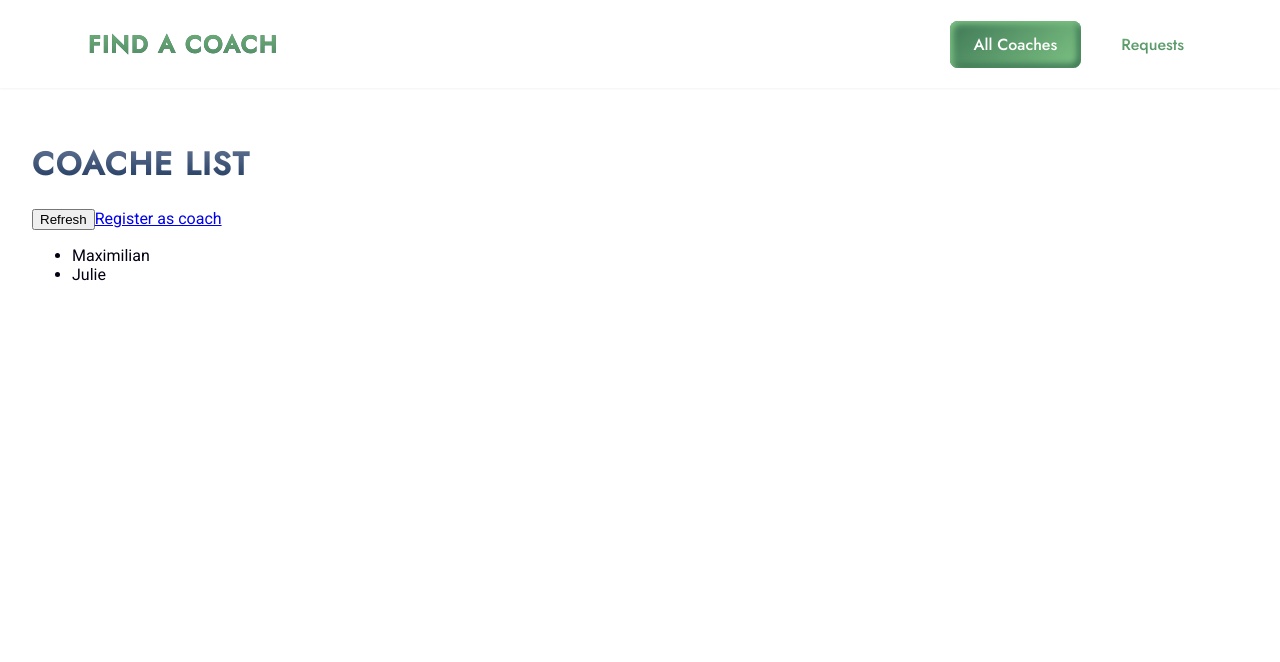
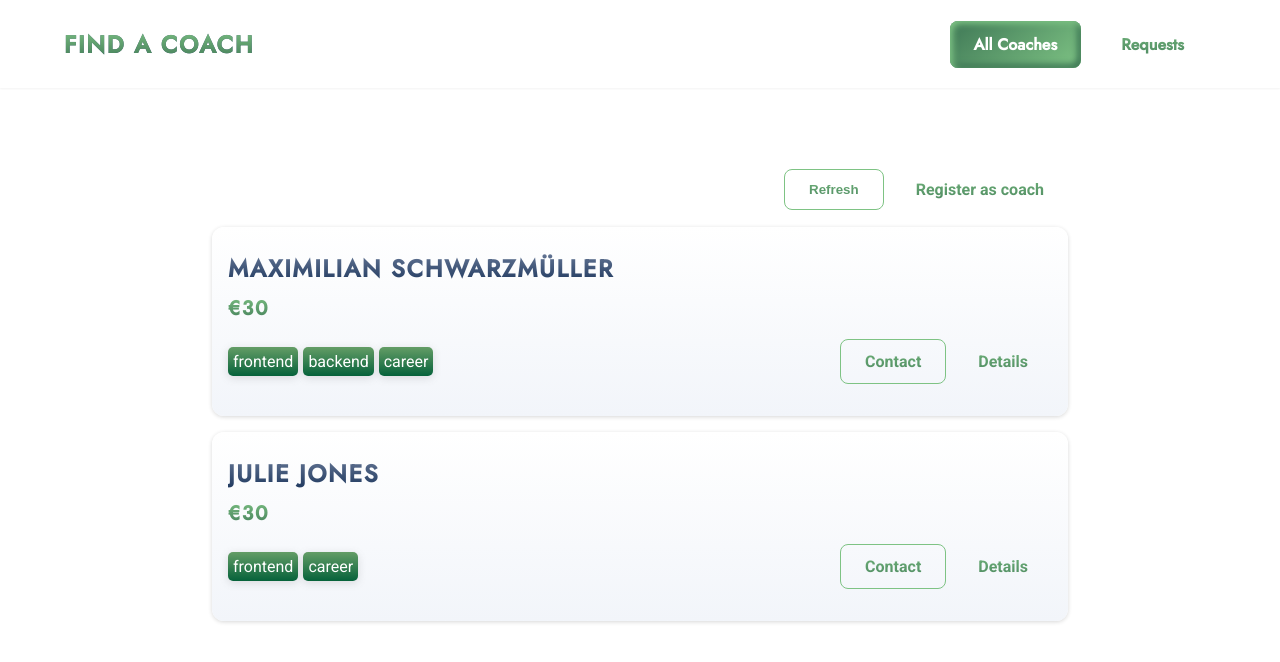
Before and after one commit to IyanTheekshana/find-a-couch, a Vue app: page /coaches in a window 1280 px wide. Shown: the top 662 px of the page. Built offline with nearby package versions, Linux system fonts and the light colour scheme.

Commit message:
added base card and base button

```diff
--- a/src/App.vue
+++ b/src/App.vue
@@ -50,14 +50,27 @@ h6 {
   letter-spacing: 0.1rem;
 }
 
-.card {
+h1 {
+  font-size: 2rem;
+}
+
+/* .card {
   background: linear-gradient(140deg, #02889b, #06c2ae);
   color: #fff;
-}
+} */
 
 main {
-  max-width: 1400px;
+  max-width: 1000px;
   padding: 2rem;
   margin: 0 auto;
 }
+
+.container {
+  margin: auto;
+}
+
+a,
+button {
+  cursor: pointer;
+}
 </style>
--- /dev/null
+++ b/src/components/coaches/CoachItem.vue
@@ -0,0 +1,117 @@
+<template>
+  <li>
+    <h3>{{ fullName }}</h3>
+    <h4>&euro;{{ rate }}</h4>
+
+    <div class="actions">
+      <div>
+        <span v-for="area in areas" :key="area">{{ area }}</span>
+      </div>
+      <div>
+        <base-button mode="outline" link :to="coachContactLink"
+          >Contact</base-button
+        >
+        <base-button mode="flat" link :to="coachDetailsLink"
+          >Details</base-button
+        >
+      </div>
+    </div>
+  </li>
+</template>
+
+<script>
+export default {
+  props: ["id", "firstName", "lastName", "rate", "areas"],
+  computed: {
+    fullName() {
+      return this.firstName + " " + this.lastName;
+    },
+    coachContactLink() {
+      return this.$route.path + "/" + this.id + "/contact";
+    },
+    coachDetailsLink() {
+      return this.$route.path + "/" + this.id;
+    },
+  },
+  data() {
+    return {};
+  },
+};
+</script>
+
+<style scoped>
+span {
+  background: linear-gradient(to top, #06623b, #649d66);
+  padding: 5px;
+  border: none;
+  color: white;
+  border-radius: 5px;
+  box-shadow: rgba(99, 99, 99, 0.2) 0px 2px 8px 0px;
+}
+span:not(:last-child) {
+  margin-right: 5px;
+}
+
+li {
+  margin: 1rem 0;
+  border: none;
+  border-radius: 12px;
+  padding: 1rem;
+  background: linear-gradient(to top, #f2f5fa, #ffffff);
+  box-shadow: rgba(0, 0, 0, 0.16) 0px 1px 4px;
+}
+
+h3 {
+  font-size: 1.5rem;
+}
+
+h3,
+h4 {
+  margin: 0.5rem 0;
+}
+
+h4 {
+  font-size: 1.25rem;
+  -webkit-background-clip: text;
+  background-clip: text;
+  background-image: linear-gradient(0deg, #3f7856, #7ec384);
+  color: transparent;
+}
+
+div {
+  margin: 0.5rem 0;
+}
+
+.actions {
+  display: flex;
+  justify-content: space-between;
+  align-items: center;
+  flex-wrap: wrap;
+  gap: 3px;
+}
+
+/* a {
+  text-decoration: none;
+
+  display: inline-block;
+  padding: 0.75rem 1.5rem;
+  border: none;
+  transition: all 0.3s;
+  border-radius: 0.5rem;
+  -webkit-background-clip: text;
+  background-clip: text;
+  background-image: linear-gradient(0deg, #3f7856, #7ec384);
+  color: transparent;
+  border: 1px solid #7ec384;
+  font-weight: bold;
+}
+
+a:active,
+a:hover,
+a.router-link-active {
+  color: white;
+  background: linear-gradient(140deg, #3f7856, #7ec384);
+  border: none;
+  box-shadow: #7ec384 3px 3px 6px 0px inset, #3f7856 -3px -3px 6px 1px inset;
+} */
+</style>
--- a/src/components/layout/TheHeader.vue
+++ b/src/components/layout/TheHeader.vue
@@ -1,10 +1,16 @@
 <template>
   <header>
     <nav>
-      <h1><router-link to="/">Find a coach</router-link></h1>
+      <h2>
+        <base-button link to="/">Find a coach</base-button>
+      </h2>
       <ul>
-        <li><router-link to="/coaches">All Coaches</router-link></li>
-        <li><router-link to="/requests">Requests</router-link></li>
+        <li>
+          <base-button mode="flat" link to="/coaches">All Coaches</base-button>
+        </li>
+        <li>
+          <base-button mode="flat" link to="/requests">Requests</base-button>
+        </li>
       </ul>
     </nav>
   </header>
@@ -23,7 +29,7 @@ header {
   font-family: "Jost", sans-serif;
 }
 
-header a {
+/* header a {
   text-decoration: none;
 
   display: inline-block;
@@ -44,13 +50,13 @@ a.router-link-active {
   background: linear-gradient(140deg, #3f7856, #7ec384);
   border: none;
   box-shadow: #7ec384 3px 3px 6px 0px inset, #3f7856 -3px -3px 6px 1px inset;
-}
+} */
 
-h1 {
+h2 {
   margin: 0;
 }
 
-h1 a {
+h2 a {
   -webkit-background-clip: text;
   background-clip: text;
   background-image: linear-gradient(0deg, #3f7856, #7ec384);
@@ -58,9 +64,9 @@ h1 a {
   margin: 0;
 }
 
-h1 a:hover,
-h1 a:active,
-h1 a.router-link-active {
+h2 a:hover,
+h2 a:active,
+h2 a.router-link-active {
   border-color: transparent;
   background: transparent;
   color: #7ec384;
--- /dev/null
+++ b/src/components/ui/BaseButton.vue
@@ -0,0 +1,85 @@
+<template>
+  <button v-if="!link" :class="mode">
+    <slot></slot>
+  </button>
+  <router-link v-else :to="to" :class="mode">
+    <slot></slot>
+  </router-link>
+</template>
+
+<script>
+export default {
+  props: {
+    mode: {
+      type: String,
+      required: false,
+      default: null,
+    },
+    link: {
+      type: Boolean,
+      required: false,
+      default: false,
+    },
+  },
+  to: {
+    type: String,
+    required: false,
+    default: "/",
+  },
+};
+</script>
+
+<style scoped>
+.outline {
+  margin-right: 0.5rem;
+  text-decoration: none;
+
+  display: inline-block;
+  padding: 0.75rem 1.5rem;
+  border: none;
+  transition: all 0.3s;
+  border-radius: 0.5rem;
+  -webkit-background-clip: text;
+  background-clip: text;
+  background-image: linear-gradient(0deg, #3f7856, #7ec384);
+  color: transparent;
+  border: 1px solid #7ec384;
+  font-weight: bold;
+}
+
+.outline:not(:last-child) {
+  margin-right: 0.5rem;
+}
+
+.outline:hover {
+  color: white;
+  background: linear-gradient(140deg, #3f7856, #7ec384);
+  border: none;
+  box-shadow: #7ec384 3px 3px 6px 0px inset, #3f7856 -3px -3px 6px 1px inset;
+}
+
+.flat {
+  text-decoration: none;
+
+  display: inline-block;
+  padding: 0.75rem 1.5rem;
+  border: none;
+  transition: all 0.3s;
+  border-radius: 0.5rem;
+  -webkit-background-clip: text;
+  background-clip: text;
+  background-image: linear-gradient(0deg, #3f7856, #7ec384);
+  color: transparent;
+  /* border: 1px solid #7ec384; */
+  font-weight: bold;
+}
+
+.flat:active,
+.flat:hover,
+.flat.router-link-active {
+  color: white;
+  background: linear-gradient(140deg, #3f7856, #7ec384);
+  border: none;
+  box-shadow: #7ec384 3px 3px 6px 0px inset, #3f7856 -3px -3px 6px 1px inset;
+}
+</style>
--- /dev/null
+++ b/src/components/ui/BaseCard.vue
@@ -0,0 +1,14 @@
+<template>
+  <div class="card">
+    <slot></slot>
+  </div>
+</template>
+
+<style scoped>
+.card {
+  border-radius: 8px;
+  padding: 1rem 2.5rem 1rem 0;
+  margin: 2rem auto;
+  max-width: 1000px;
+}
+</style>
--- a/src/main.js
+++ b/src/main.js
@@ -2,10 +2,12 @@ import { createApp } from "vue";
 import router from "./router.js";
 import App from "./App.vue";
 import store from "./store/index.js";
-
+import BaseCard from "./components/ui/BaseCard.vue";
+import BaseButton from "./components/ui/BaseButton.vue";
 const app = createApp(App);
 
 app.use(router);
 app.use(store);
-
+app.component("base-card", BaseCard);
+app.component("base-button", BaseButton);
 app.mount("#app");
--- a/src/pages/coaches/CoachDetail.vue
+++ b/src/pages/coaches/CoachDetail.vue
@@ -1,7 +1,7 @@
 <template>
   <h1>Coache Details</h1>
   <router-view></router-view>
-  <router-link to="/coaches/c1/contact">Contact</router-link>
+  <base-button link to="/coaches/c1/contact">Contact</base-button>
 </template>
 
 <script>
--- a/src/pages/coaches/CoachesList.vue
+++ b/src/pages/coaches/CoachesList.vue
@@ -1,24 +1,34 @@
 <template>
-  <h1>Coache List</h1>
   <section>
-    <div class="controls">
-      <button>Refresh</button>
-      <router-link to="/register">Register as coach</router-link>
-    </div>
-    <ul v-if="hasCoaches">
-      <li v-for="coach in filteredCoaches" :key="coach.id">
-        {{ coach.firstName }}
-      </li>
-    </ul>
-    <h3 v-else>No coaches found</h3>
+    <base-card>
+      <div class="controls">
+        <base-button mode="outline">Refresh</base-button>
+        <base-button mode="flat" link to="/register"
+          >Register as coach</base-button
+        >
+      </div>
+      <div>
+        <ul v-if="hasCoaches">
+          <coach-item
+            v-for="coach in filteredCoaches"
+            :key="coach.id"
+            :id="coach.id"
+            :first-name="coach.firstName"
+            :last-name="coach.lastName"
+            :rate="coach.hourlyRate"
+            :areas="coach.areas"
+          ></coach-item>
+        </ul>
+        <h3 v-else>No coaches found</h3>
+      </div>
+    </base-card>
   </section>
 </template>
 
 <script>
+import CoachItem from "../../components/coaches/CoachItem.vue";
 export default {
-  data() {
-    return {};
-  },
+  components: { CoachItem },
   computed: {
     filteredCoaches() {
       return this.$store.getters["coaches/coaches"];
@@ -29,3 +39,73 @@ export default {
   },
 };
 </script>
+
+<style scoped>
+h1 {
+  display: flex;
+  text-align: center;
+}
+ul {
+  list-style: none;
+  max-width: 1000px;
+}
+section {
+  width: 100%;
+}
+
+.controls {
+  display: flex;
+  justify-content: flex-end;
+  align-items: center;
+  /* border-bottom: 1px solid black; */
+
+  flex-wrap: wrap;
+}
+
+/* .controls button {
+  margin-right: 0.5rem;
+  text-decoration: none;
+
+  display: inline-block;
+  padding: 0.75rem 1.5rem;
+  border: none;
+  transition: all 0.3s;
+  border-radius: 0.5rem;
+  -webkit-background-clip: text;
+  background-clip: text;
+  background-image: linear-gradient(0deg, #3f7856, #7ec384);
+  color: transparent;
+  border: 1px solid #7ec384;
+  font-weight: bold;
+}
+
+.controls button:hover {
+  color: white;
+  background: linear-gradient(140deg, #3f7856, #7ec384);
+  border: none;
+  box-shadow: #7ec384 3px 3px 6px 0px inset, #3f7856 -3px -3px 6px 1px inset;
+} */
+
+a {
+  text-decoration: none;
+
+  display: inline-block;
+  padding: 0.75rem 1.5rem;
+  border: none;
+  transition: all 0.3s;
+  border-radius: 0.5rem;
+  -webkit-background-clip: text;
+  background-clip: text;
+  background-image: linear-gradient(0deg, #3f7856, #7ec384);
+  color: transparent;
+}
+
+a:active,
+a:hover,
+a.router-link-active {
+  color: white;
+  background: linear-gradient(140deg, #3f7856, #7ec384);
+  border: none;
+  box-shadow: #7ec384 3px 3px 6px 0px inset, #3f7856 -3px -3px 6px 1px inset;
+}
+</style>
```
Also changed, not shown: src/components/ui/BaseBadge.vue (added).
